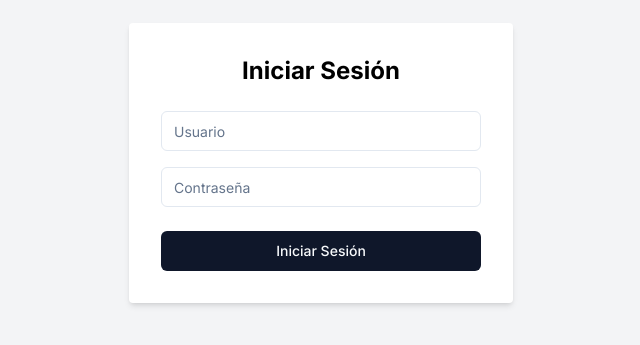
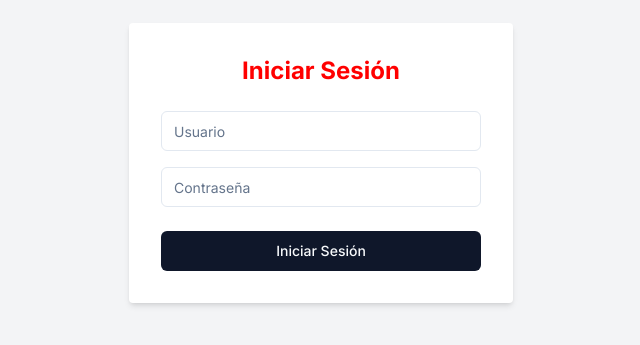
Before and after one commit to Nacalesco/restaurant-management1, a Next.js app: page /login in a window 1280 px wide. Shown: the part 237-582 px from the top of the page, without its empty margins (319-959 px from the left). Built offline with nearby package versions, Linux system fonts and the light colour scheme.

Commit message:
update global color variables to red

```diff
--- a/app/globals.css
+++ b/app/globals.css
@@ -3,8 +3,8 @@
 @tailwind utilities;
 
 :root {
-  --background: #000000;
-  --foreground: #000000;
+  --background: #ff0000;
+  --foreground: #ff0000;
 }
 
 @media (prefers-color-scheme: dark) {
```
